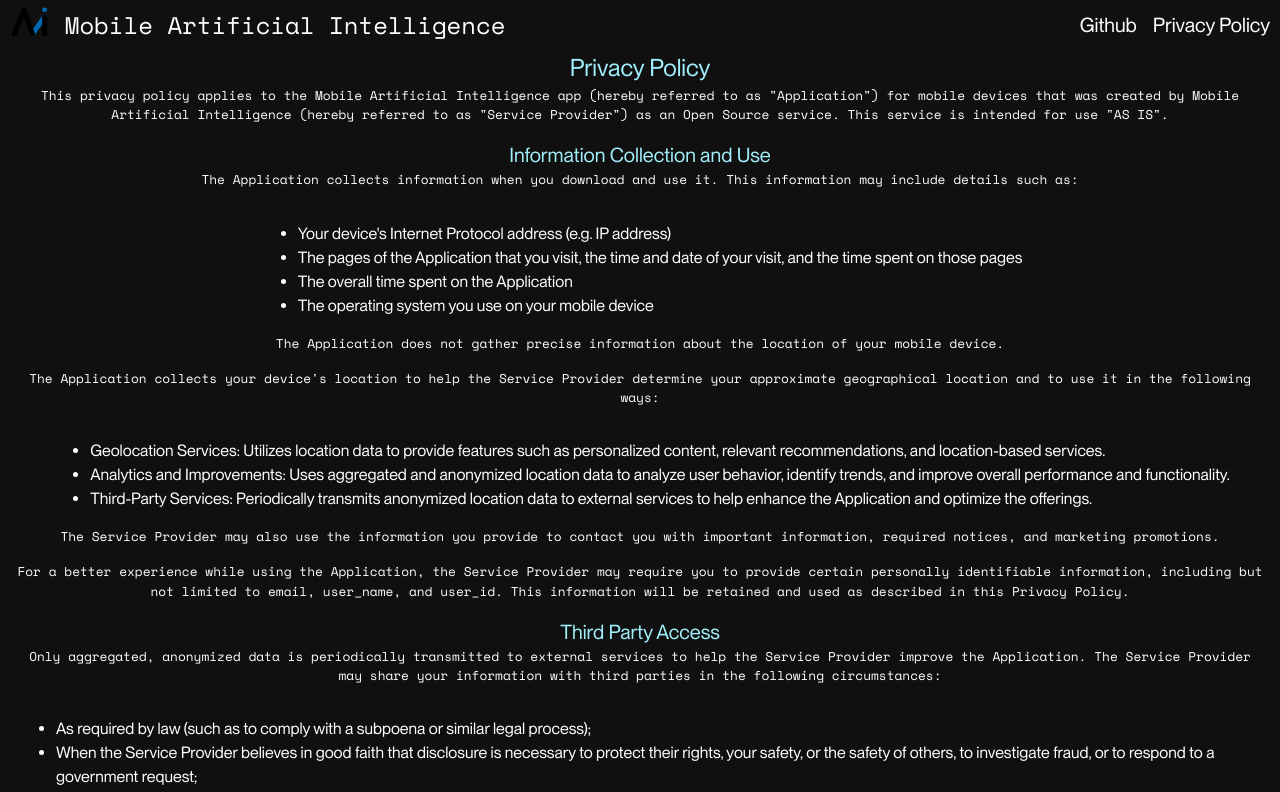
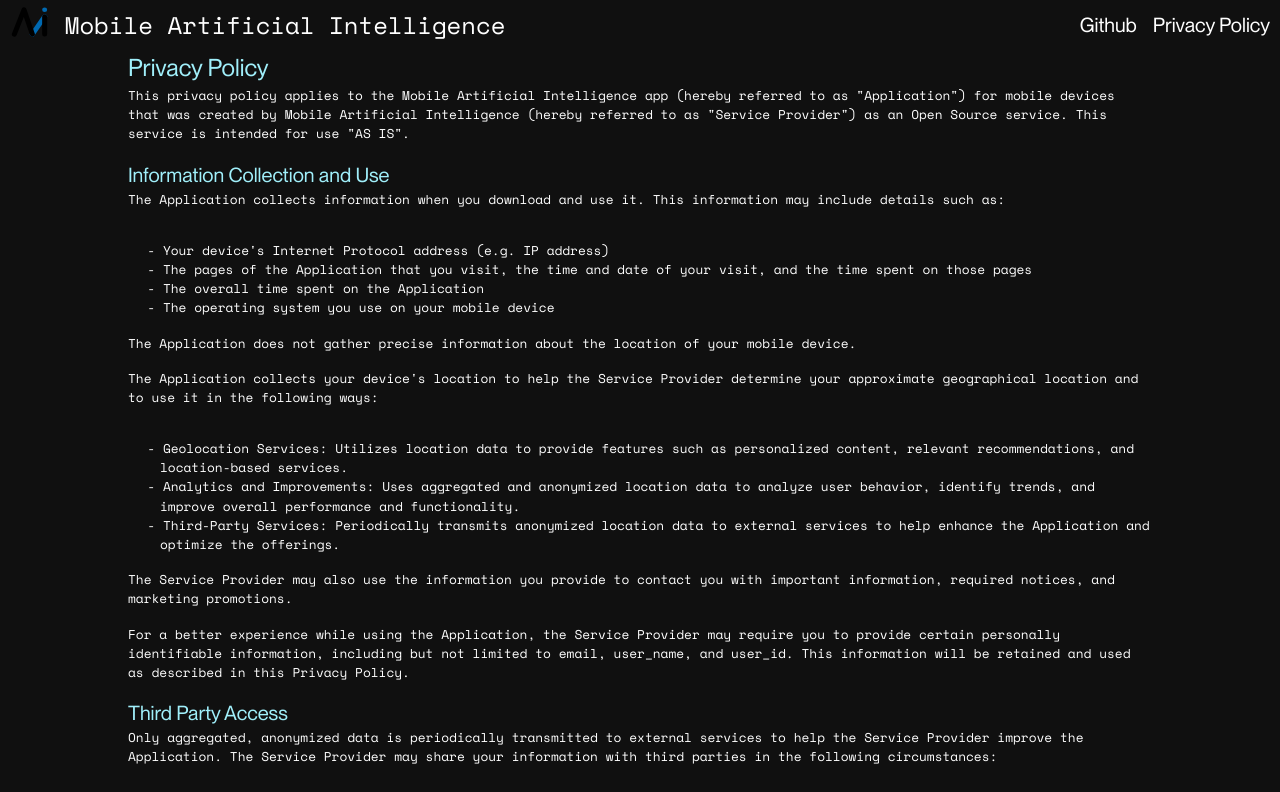
Before and after one commit to Mobile-Artificial-Intelligence/website, a React (Vite) app: page /#/privacy in a window 1280 px wide. Shown: the top 792 px of the page. Built offline with nearby package versions, Linux system fonts and the light colour scheme.

Commit message:
privacy policy

```diff
--- a/src/pages/PrivacyPolicy.css
+++ b/src/pages/PrivacyPolicy.css
@@ -1,9 +1,9 @@
 #privacy-policy {
-    padding: 0 1rem;
+    padding: 0 10%;
     display: flex;
     flex-direction: column;
-    justify-content: center;
-    align-items: center;
+    justify-content: left;
+    align-items: left;
 }
 
 #privacy-policy h1,
@@ -14,7 +14,7 @@
 #privacy-policy h1,
 #privacy-policy h2 {
     margin: 0;
-    text-align: center;
+    text-align: left;
     color: #a0effa;
 }
 
@@ -31,5 +31,20 @@
     font-size: 0.8rem;
     margin: 0;
     padding-bottom: 1rem;
-    text-align: center;
+    text-align: left;
 }
+
+#privacy-policy ul {
+    list-style: none;
+    padding-left: 2em;
+}
+
+#privacy-policy ul li {
+    font-family: 'Space Mono', monospace;
+    font-size: 0.8rem;
+}
+
+#privacy-policy ul li::before {
+    content: "- ";
+    margin-left: -1em;
+}
--- a/src/pages/PrivacyPolicy.tsx
+++ b/src/pages/PrivacyPolicy.tsx
@@ -104,11 +104,6 @@
         If you have any questions regarding this Privacy Policy or the practices of the Application, please contact the Service Provider via email at{' '}
         <a href="mailto:dane_madsen@hotmail.com">dane_madsen@hotmail.com</a>.
       </p>
-
-      <p>
-        This privacy policy page was generated by{' '}
-        <a href="https://app-privacy-policy-generator.nisrulz.com/">App Privacy Policy Generator</a>.
-      </p>
     </div>
   );
 }
```
